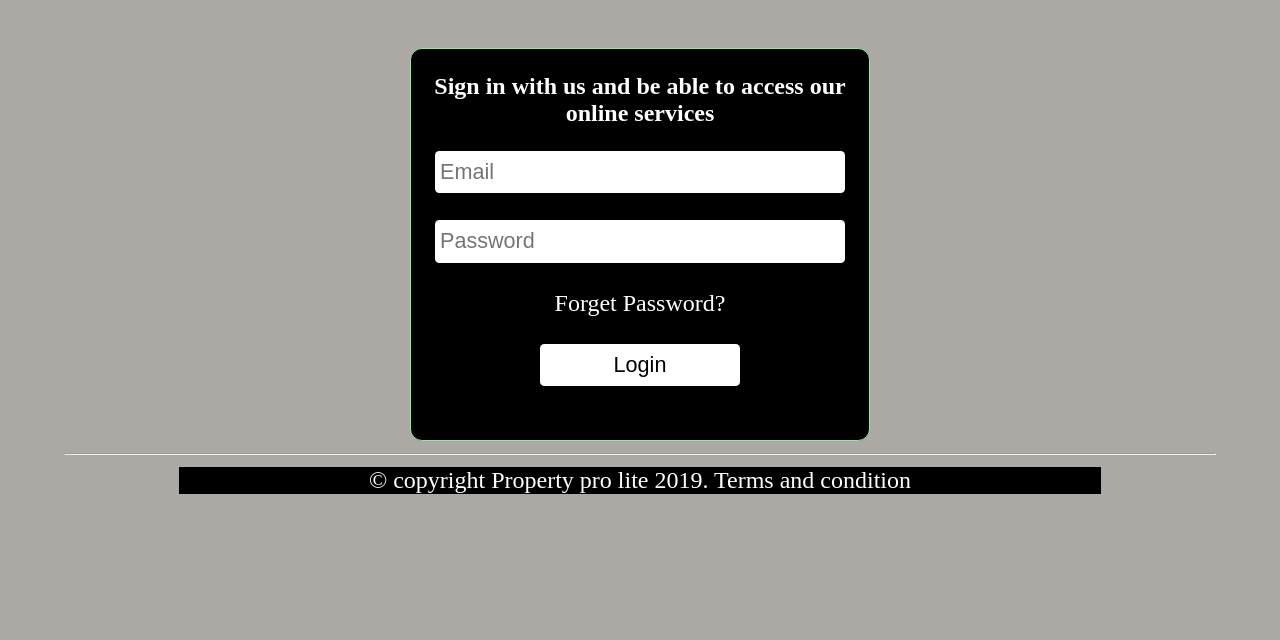
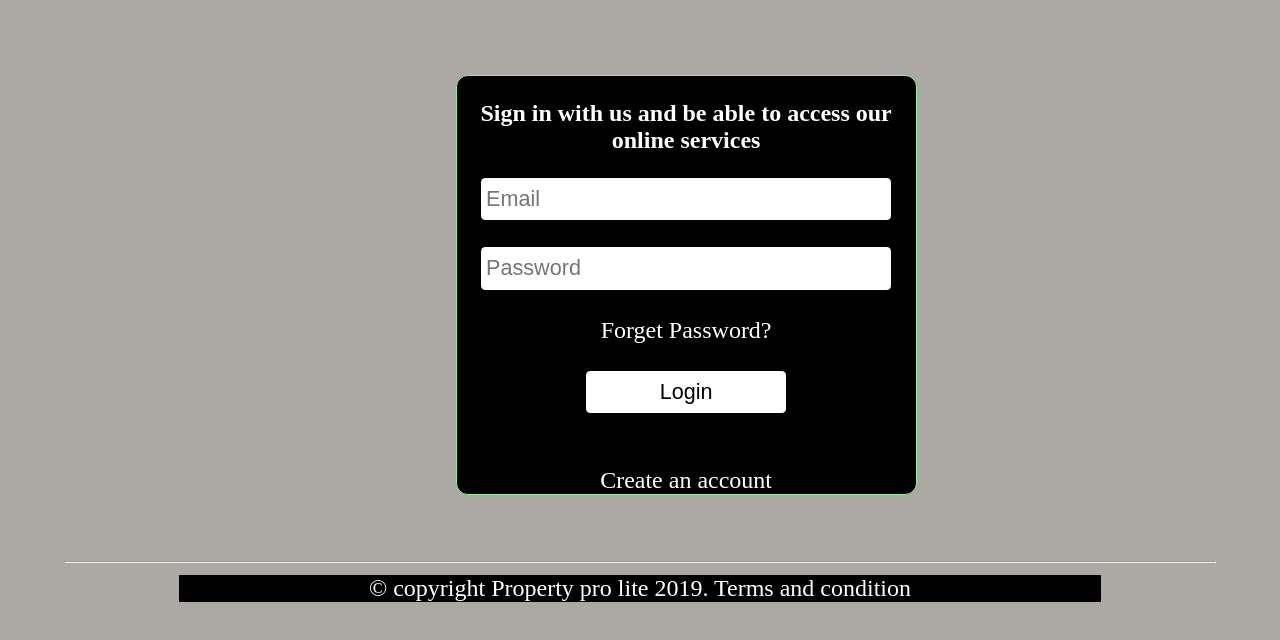
Before and after one commit to theonestenza/PROPERTY-PRO-LITE-PROJECT, a plain HTML site: page UI/pages/signin.html in a window 1280 px wide. Shown: the part 54-694 px from the top of the page. Drawn offline with Linux system fonts and the light colour scheme.

Commit message:
15th version of property pro lite

```diff
--- a/UI/css/css.css
+++ b/UI/css/css.css
@@ -51,10 +51,16 @@ h1 {
 }
 .form {
     margin-left: 30%;
-    margin-right: 30%;
+    margin-right:20%;
     background-color: black;
     border: lightgreen solid 1px;
     border-radius: 0.5em;
+
+}
+.section {
+    /* background-image: url("../images/backg.jpg"); */
+    margin-left: 10%;
+   margin-right: 10%;
 }
 a {
     text-decoration: none;
--- a/UI/pages/signin.html
+++ b/UI/pages/signin.html
@@ -32,9 +32,10 @@
 
 
 </nav>
-  <br>
 
-<section >
+
+<section class="section" >
+  <br><br>
           <div class="centering">
                  <form class="form">
                               <p class="form-text centering">Sign in with us and be able to access our online services</p>
@@ -48,7 +49,7 @@
                               <button type="submit" class="input-box" >Login</button> <br><br><br>
 
 
-                            <div > <a href="createaccount.html"Create an account </a> </div>
+                            <div > <a href="createaccount.html">Create an account </a> </div>
 
 
 
@@ -56,7 +57,7 @@
 
           </div>
 
-
+        <br><br>
     </section>
 
     <hr>
```
Also changed, not shown: UI/pages/about.html (+4 -3 lines), UI/pages/createaccount.html (+3 -3 lines), UI/pages/createadvert.html (+8 -5 lines), UI/images/backg.jpg (added).
